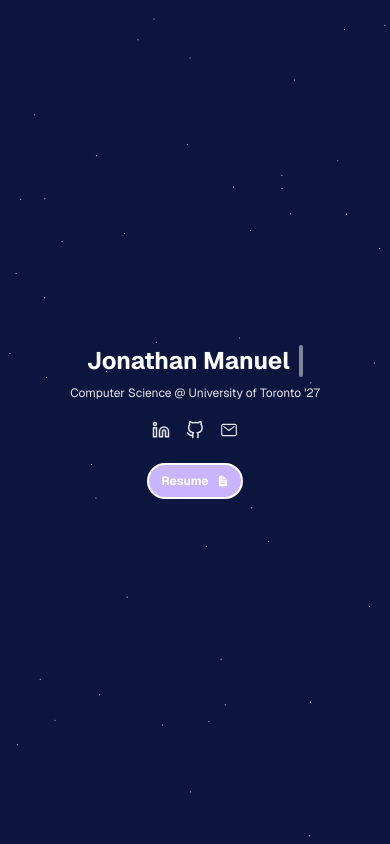
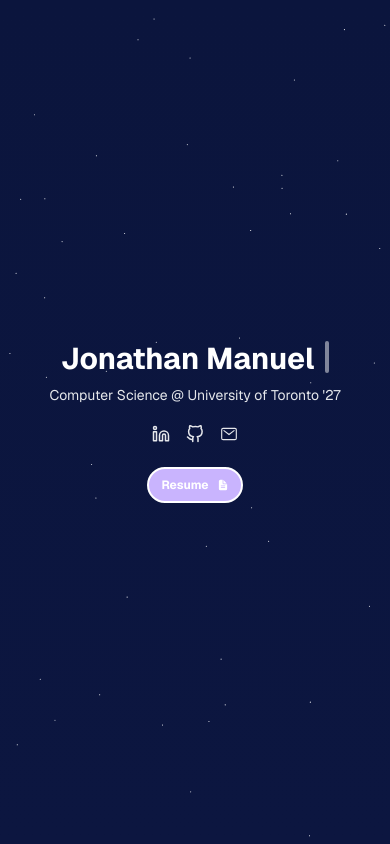
Before and after one commit to jonathan-imanu/portfolio, a Next.js app in the folder portfolio/: page / in a window 390 px wide. Shown: the top 844 px of the page. Built offline with nearby package versions, Linux system fonts and the light colour scheme.

Commit message:
feat: better resp for hero & experience component

```diff
--- a/portfolio/src/components/hero.tsx
+++ b/portfolio/src/components/hero.tsx
@@ -17,7 +17,7 @@ const Hero: React.FC = () => {
         <div className="min-h-screen flex flex-col items-center justify-center w-full better-gradient">
             <div className="flex flex-col items-center justify-center">
                 <TypewriterEffectSmooth words={words} className="z-10"/>
-                <p className="text-xs md:text-2xl text-gray-200 text-center mt-2 z-10">
+                <p className="text-sm md:text-2xl text-gray-200 text-center mt-2 z-10">
                     Computer Science @ University of Toronto &apos;27
                 </p>
                 <div className="flex flex-row space-x-4 md:space-x-6 text-lg sm:text-xl md:text-2xl text-gray-200 z-30 mt-5">
@@ -44,10 +44,12 @@ const Hero: React.FC = () => {
                     </Link>
                 </div>
                 <button className="text-xs md:text-base text-white font-bold px-3 py-2 md:px-4 md:py-2.5 border-2 border-white bg-accent mt-6 rounded-full z-50">
-                    <div className="flex flex-row items-center justify-center space-x-2 ">
-                        <p>Resume</p>
-                        <IoDocumentText />
-                    </div>
+                    <Link href="https://drive.google.com/file/d/1Wy--K2xPNdMEWzQTAWAC3JYAUXqPyync/view?usp=sharing" target="_blank" className="z-50">
+                        <div className="flex flex-row items-center justify-center space-x-2 z-50">
+                            <p>Resume</p>
+                            <IoDocumentText />
+                        </div>
+                    </Link>
                 </button>
             </div>
         </div>
--- a/portfolio/src/components/ui/experience.tsx
+++ b/portfolio/src/components/ui/experience.tsx
@@ -15,26 +15,27 @@ interface ExperienceProps {
 const Experience: React.FC<ExperienceProps> = ({ jobTitle, company, location, startDate, endDate, description, companyImage }) => {
     return (
         <div className="flex flex-col bg-dark-grey px-5 pt-5 rounded-lg shadow-lg max-w-[800px]">
-            <div className="flex flex-row justify justify-between space-x-3 w-full">
-                <div className="flex flex-row space-x-3 items-center">
+            <div className="flex flex-col justify-center items-center space-y-2 md:flex-row md:justify-between md:space-x-3 md:w-full">
+                <div className="flex flex-col justify-center space-y-2 md:flex-row md:space-x-3 items-center">
                     <Image
                     src={companyImage}
                     width={50}
                     height={50}
                     alt="Company Logo"
                     className="rounded-full border-2 border-white" />
-                    <div className="flex flex-col">
+                    <div className="flex flex-col text-center space-y-1 md:text-left">
                         <h4 className="text-white font-semibold text-lg">{jobTitle}</h4>
                         <h5 className="text-accent font-semibold text-sm font-mono">{company}</h5>
                     </div>
                 </div>
-                <div className="flex flex-col items-end">
-                    <p className="text-white font-semibold text-sm">{location}</p>
-                    <p className="text-faded text-sm">{startDate} - {endDate}</p>
+                <div className="flex flex-col items-center md:items-end">
+                    <p className="text-white text-sm font-semibold">{startDate} - {endDate}</p>
+                    <p className="text-faded font-semibold text-sm">{location}</p>
+
                 </div>
             </div>
             <div>
-                <p className="text-white text-sm px-10 py-5">{description}</p>
+                <p className="text-white text-xs md:text-sm px-10 py-5">{description}</p>
             </div>
         </div>
     )
--- a/portfolio/src/components/ui/typewriter-effect.tsx
+++ b/portfolio/src/components/ui/typewriter-effect.tsx
@@ -157,7 +157,7 @@ export const TypewriterEffectSmooth = ({
         }}
       >
         <div
-          className="text-2xl lg:text:5xl xl:text-7xl font-bold"
+          className="text-3xl md:text-4xl lg:text:5xl xl:text-7xl font-bold"
           style={{
             whiteSpace: "nowrap",
           }}
```
